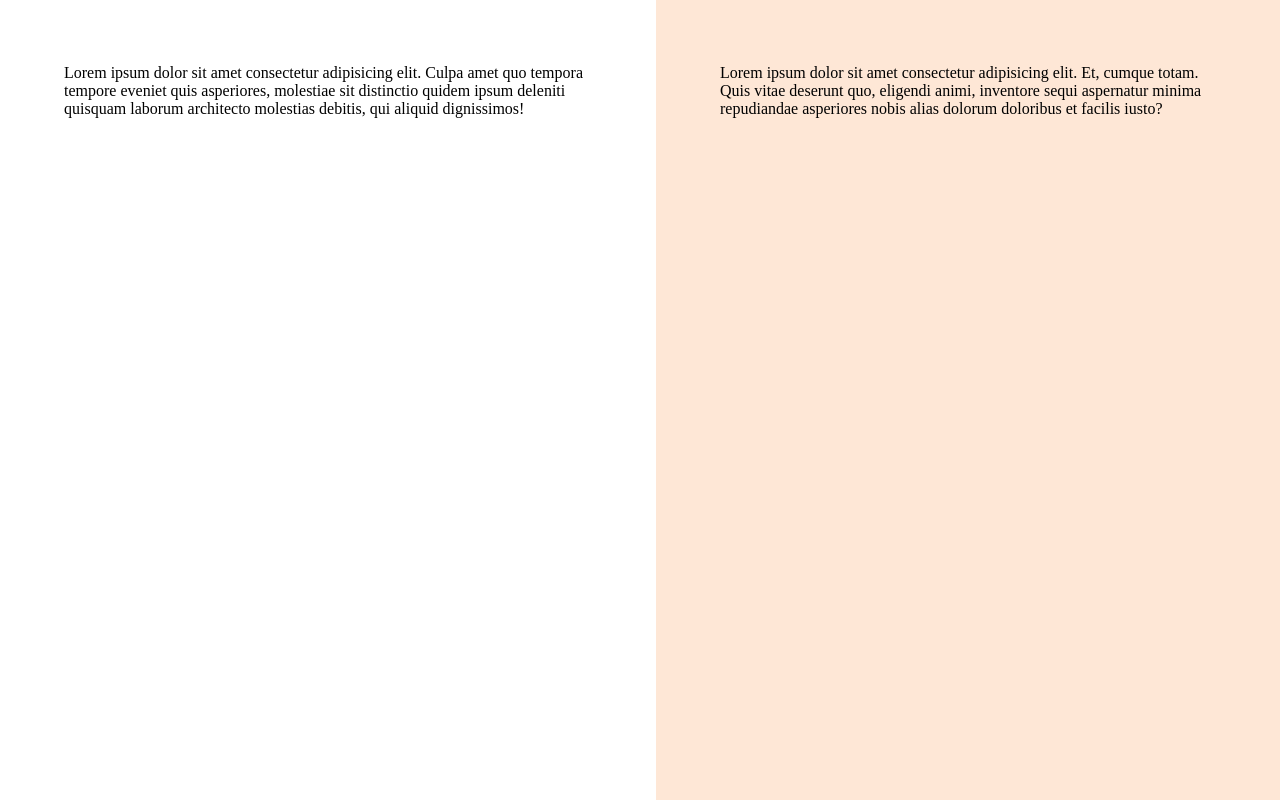
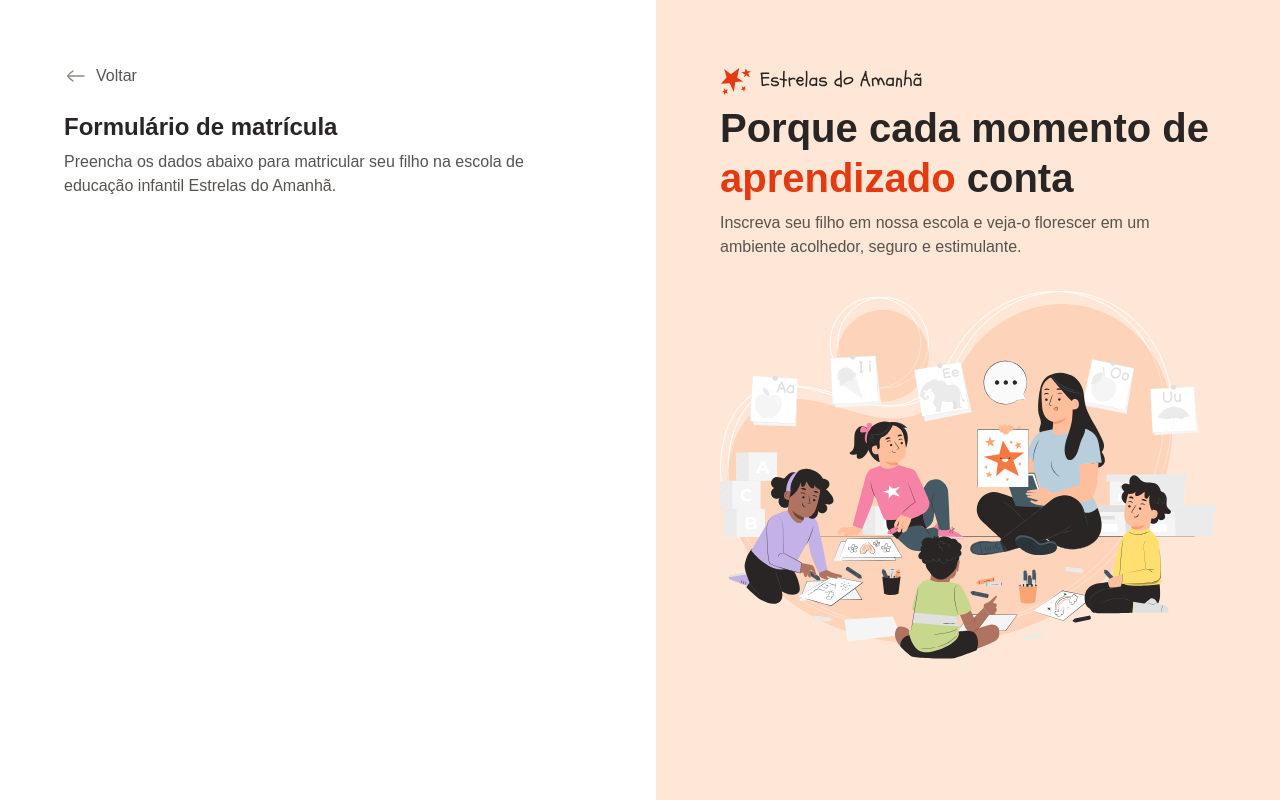
Before and after one commit to luccas-goncallves/Formul-rio-Escolar, a plain HTML site: page index.html in a window 1280 px wide. Drawn offline with Linux system fonts and the light colour scheme.

Commit message:
conteúdo aside e conteúdo inicial do main

```diff
--- a/index.html
+++ b/index.html
@@ -13,10 +13,30 @@
 <body>
   <div id="app">
     <main>
-      <div class="main-container">Lorem ipsum dolor sit amet consectetur adipisicing elit. Culpa amet quo tempora tempore eveniet quis asperiores, molestiae sit distinctio quidem ipsum deleniti quisquam laborum architecto molestias debitis, qui aliquid dignissimos!</div>
+      <div class="main-container">
+        <div class="back">
+          <img src="assets/icons/arrow-left-02.svg" alt="icone de voltar">
+          <span>Voltar</span>
+        </div>
+
+        <h1>Formulário de matrícula</h1>
+        <p>Preencha os dados abaixo para matricular seu filho na escola de educação infantil Estrelas do Amanhã.</p>
+      </div>
     </main>
     <aside>
-      <div class="aside-container">Lorem ipsum dolor sit amet consectetur adipisicing elit. Et, cumque totam. Quis vitae deserunt quo, eligendi animi, inventore sequi aspernatur minima repudiandae asperiores nobis alias dolorum doloribus et facilis iusto?</div>
+      <div class="aside-container">
+        <header>
+          <img src="assets/logo (2).svg" alt="Logo estrelas do amanhã">
+          <h2>
+            Porque cada momento de
+            <span>aprendizado</span>
+            conta</h2>
+          <p>
+            Inscreva seu filho em nossa escola e veja-o florescer em um ambiente acolhedor, seguro e estimulante.
+          </p>
+        </header>
+        <img src="assets/Illustration.svg" alt="Ilustração de uma professora com crianças prestando atenção">
+      </div>
     </aside>
   </div>
 </body>
--- a/styles/global.css
+++ b/styles/global.css
@@ -24,4 +24,15 @@
 
 body {
   overflow: hidden;
+  font: var(--text);
+  color:var(--text-secondary);
+
+  h1,h2 {
+    color: var(--text-primary);
+  }
 }
+
+img {
+  max-width: 100%;
+  height: auto;
+}
--- a/styles/layout.css
+++ b/styles/layout.css
@@ -13,6 +13,18 @@ main {
     max-width: 33rem;
     margin-left: auto;
   }
+
+  & .back {
+    display: flex;
+    align-items: center;
+    gap: 0.5rem;
+    margin-bottom: 1.5rem;
+  }
+
+  & h1 {
+    font: 600 1.5rem/1.25 var(--font-family);
+    margin-bottom: .5rem;
+  }
 }
 
 aside {
@@ -20,6 +32,19 @@ aside {
   padding: 4rem;
 
   & .aside-container {
-    max-width: 31rem;
+    max-width: 32rem;
+
+    & > img {
+      margin-top: 2rem;
+    }
+  }
+
+  & h2 {
+    font: 600 2.5rem/1.25 var(--font-family);
+    margin-bottom: .5rem;
+
+    & span {
+      color: var(--text-highlight);
+    }
   }
 }
```
